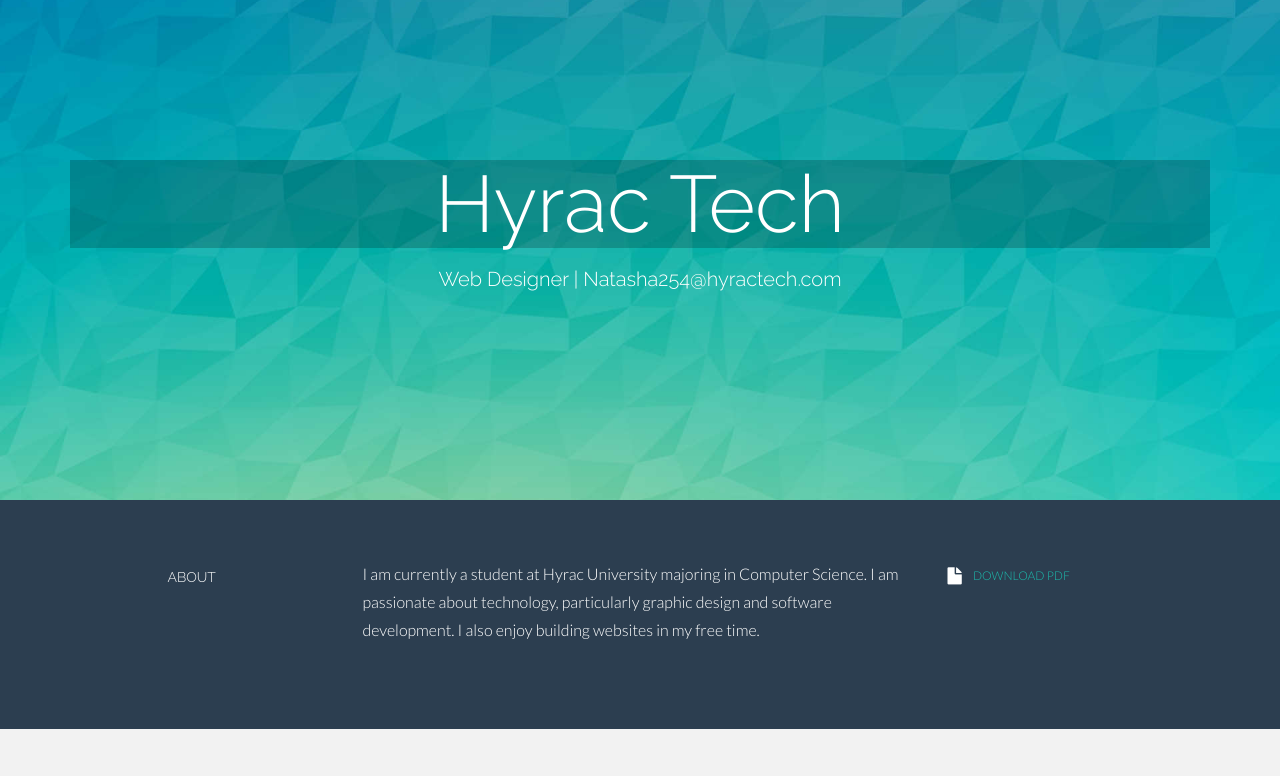
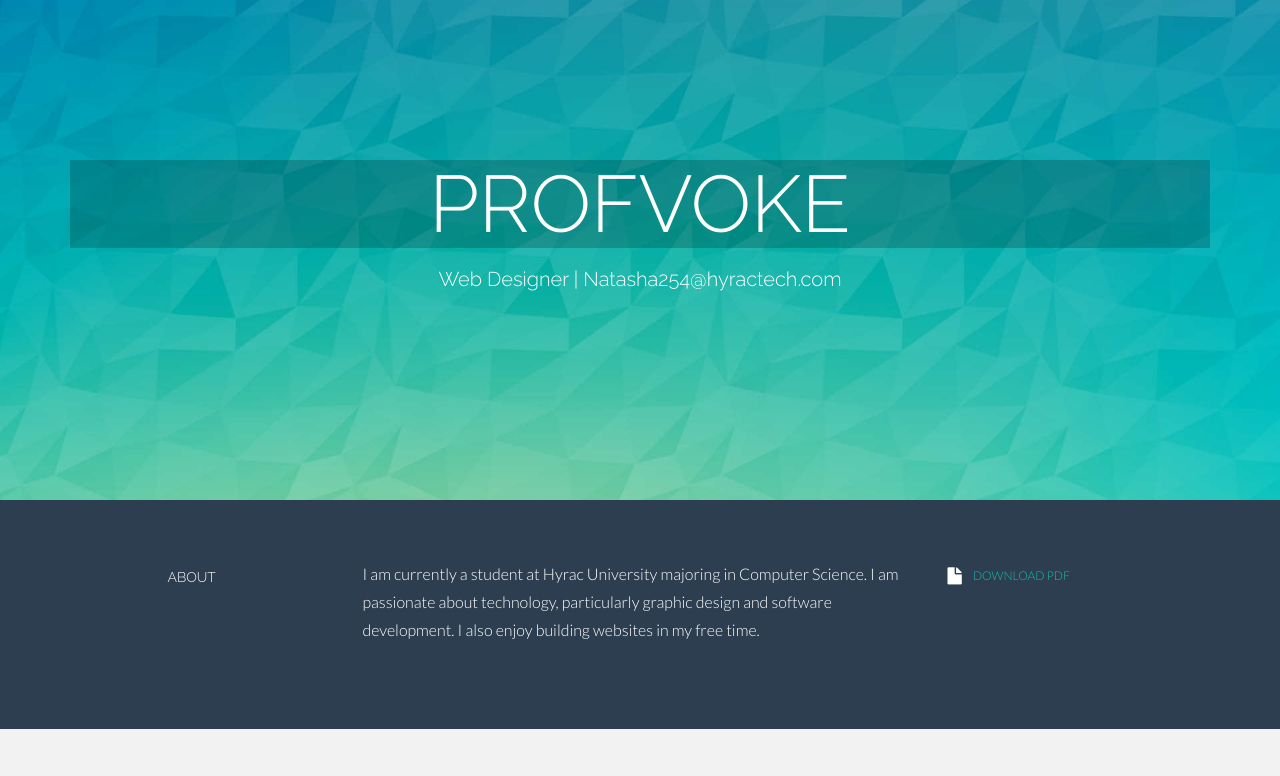
Before and after one commit to Profvoke/profvoke.github.io, a plain HTML site: page index.html in a window 1280 px wide. Shown: the top 776 px of the page. Drawn offline with Linux system fonts and the light colour scheme.

Commit message:
PROFVOKE

```diff
--- a/index.html
+++ b/index.html
@@ -11,7 +11,7 @@
     <link rel="apple-touch-icon" href="icon.png" />
 
 		<!-- EDIT: title -->
-    <title>My Resume Website</title>
+    <title>Kevin Portfolio</title>
 
     <!-- Bootstrap core CSS -->
     <link href="css/bootstrap.css" rel="stylesheet">
@@ -43,7 +43,7 @@
 			<div class="row centered">
 				<div class="col-lg-12">
 					<!-- EDIT: name -->
-					<h1>Hyrac Tech</h1>
+					<h1>PROFVOKE</h1>
 					<!-- EDIT: title | email -->
 					<h3>Web Designer | <a href="mailto:natasha254@hyractech.com" target="_blank">Natasha254@hyractech.com</a></h3>
 				</div><!--/.col-lg-12 -->
```
